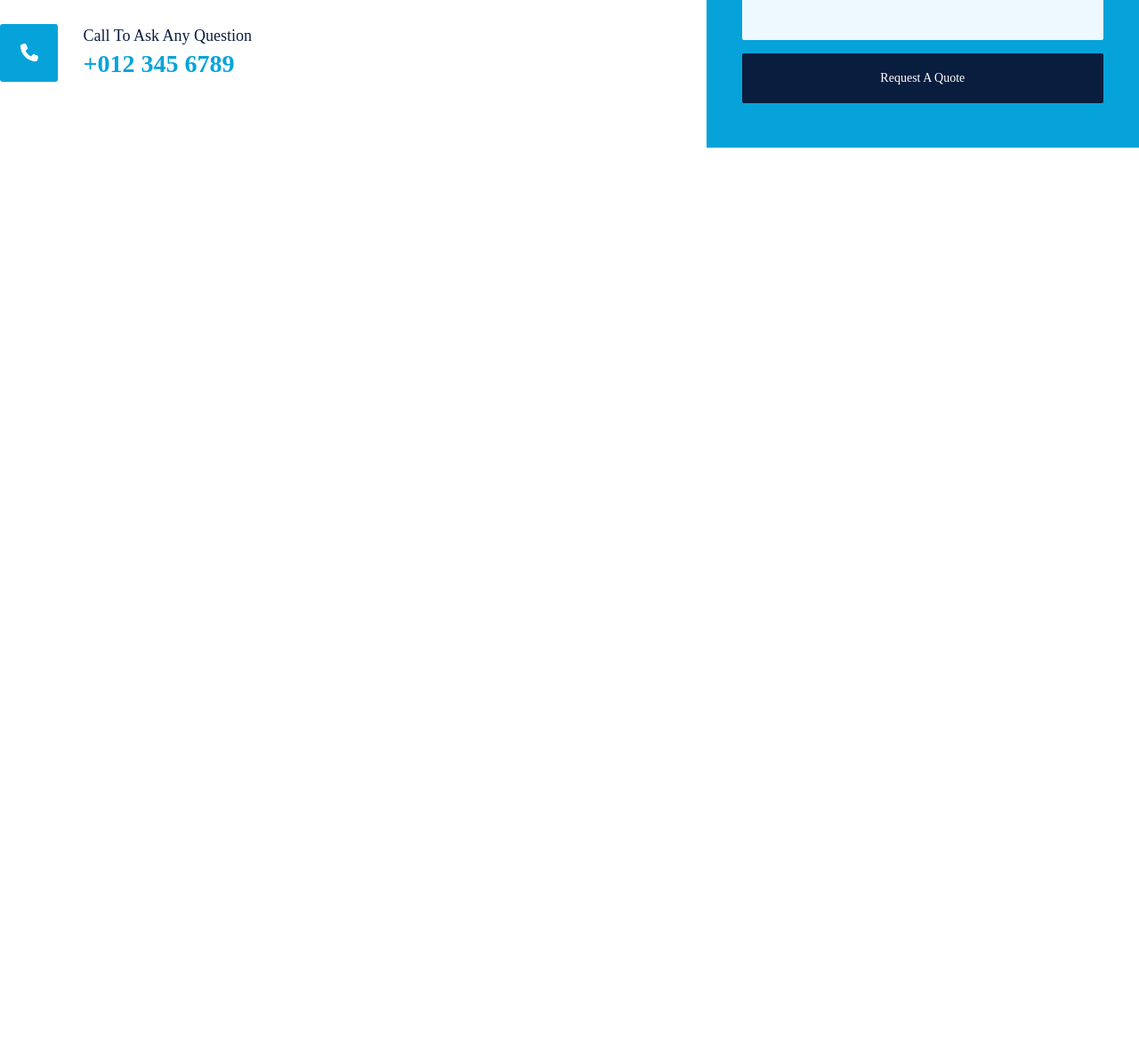
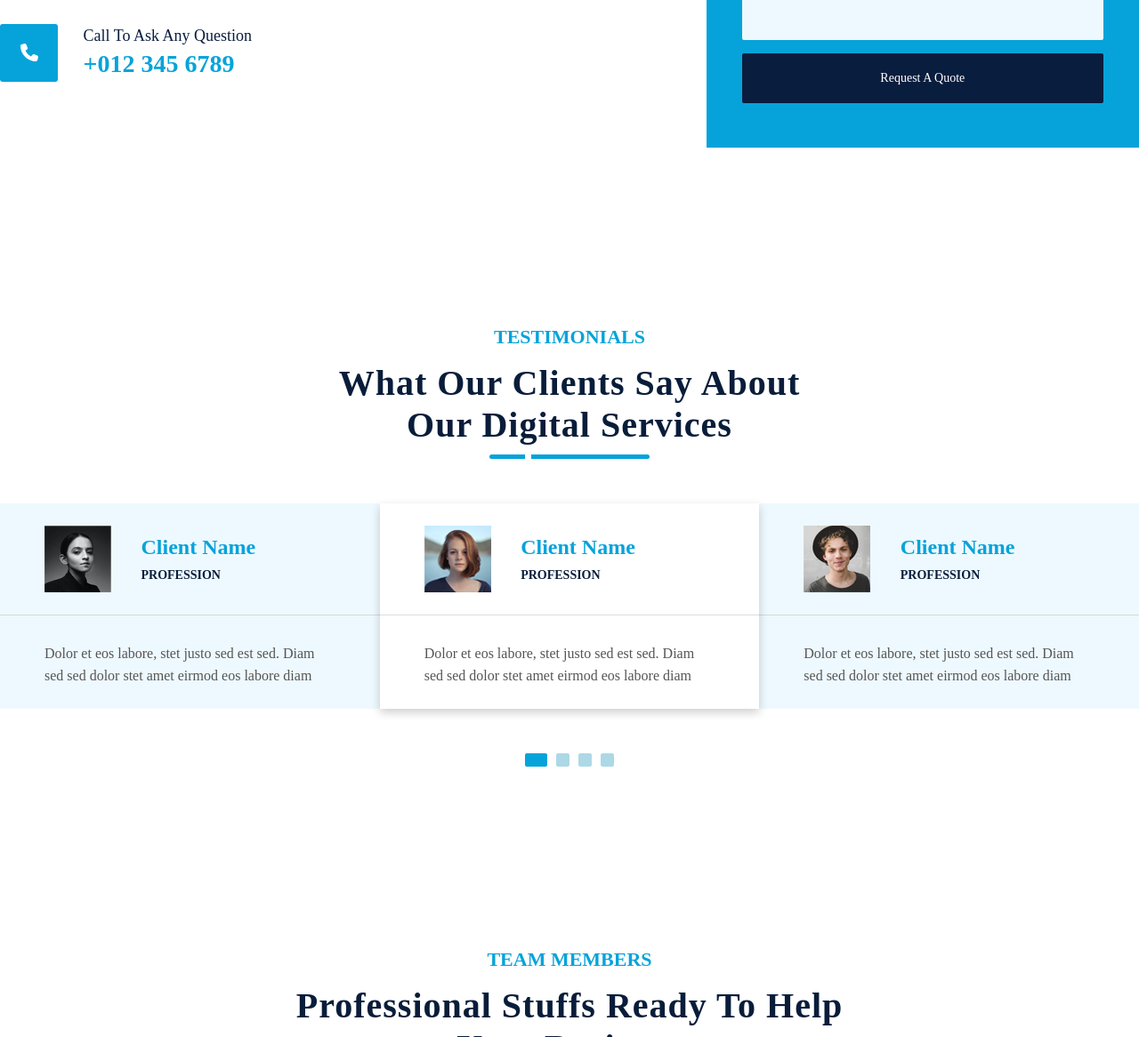
Before and after one commit to bobbyoness02/startup-webpage, a plain HTML site: page index.html in a window 1280 px wide. Shown: the part 5052-6218 px from the top of the page at 89% size. Before the commit the page ends 5318 px from the top, so only its background shows below. Drawn offline with Linux system fonts and the light colour scheme.

Commit message:
Added testimonial and team member sections to the website.

```diff
--- a/index.html
+++ b/index.html
@@ -307,8 +307,91 @@
           </div>
      </section>
 
+     <!-- Testimonial -->
+     <section id="tstmonl" class="main-padding">
+          <div class="uni-max-width">
+               <div class="container-block">
+                    <div class="left left-width">
+                         <h3>Testimonials</h3>
+                         <h2>What Our Clients Say About Our Digital Services</h2>
+                         <span class="br-line margin-auto"></span>
+                    </div>
+                    <div class="right flex-right">
+                         <div class="comment">
+                              <div class="head">
+                                   <img src="Media/testimonial-per-1.png" alt="Client Image">
+                                   <div>
+                                        <span>client name</span><span>profession</span>
+                                   </div>
+                              </div>
+                              <div class="body">
+                                   <p>Dolor et eos labore, stet justo sed est sed. Diam sed sed dolor stet amet eirmod eos labore diam</p>
+                              </div>
+                         </div>
+                         <div class="comment odd">
+                              <div class="head">
+                                   <img src="Media/testimonial-per-2.png" alt="Client Image">
+                                   <div>
+                                        <span>client name</span><span>profession</span>
+                                   </div>
+                              </div>
+                              <div class="body">
+                                   <p>Dolor et eos labore, stet justo sed est sed. Diam sed sed dolor stet amet eirmod eos labore diam</p>
+                              </div>
+                         </div>
+                         <div class="comment">
+                              <div class="head">
+                                   <img src="Media/testimonial-per-3.png" alt="Client Image">
+                                   <div>
+                                        <span>client name</span><span>profession</span>
+                                   </div>
+                              </div>
+                              <div class="body">
+                                   <p>Dolor et eos labore, stet justo sed est sed. Diam sed sed dolor stet amet eirmod eos labore diam</p>
+                              </div>
+                         </div>
+                    </div>
+                    <div class="sliderdots">
+                         <span></span><span></span><span></span><span></span>
+                    </div>
+               </div>
+          </div>
+     </section>
+
+     <!-- Team Members -->
+     <section id="tm-mem" class="main-padding">
+          <div class="uni-max-width">
+               <div class="container-block">
+                    <div class="left left-width">
+                         <h3>team members</h3>
+                         <h2>professional stuffs ready to help your business</h2>
+                         <span class="br-line margin-auto"></span>
+                    </div>
+                    <div class="right">
+                         <ul class="team">
+                              <li>
+                                   <img src="Media/person 1.png" alt="team-member">
+                                   <h3>Full Name</h3>
+                                   <span>DESIGNATION</span>
+                              </li>
+                              <li>
+                                   <img src="Media/person 2.png" alt="team-member">
+                                   <h3>Full Name</h3>
+                                   <span>DESIGNATION</span>
+                              </li>
+                              <li>
+                                   <img src="Media/person 3.png" alt="team-member">
+                                   <h3>Full Name</h3>
+                                   <span>DESIGNATION</span>
+                              </li>
+                         </ul>
+                    </div>
+               </div>
+          </div>
+     </section>
+
 <style>
-
+#tm-mem .br-line::before{     left: 90px;    }
 
 </style>
 </body>
--- a/style.css
+++ b/style.css
@@ -8,6 +8,7 @@ p{   color: #555;     line-height: 25px;  margin: 5px 0 0;}
 .max-width{    width: 100%;   max-width: 1830px;  margin: auto;  }
 .uni-max-width{     width: 100%;   max-width: 1300px;  margin: auto;  }
 .container, .flex-right{    display: flex; align-items: center;     }
+.flex-right{   padding-top: 50px;   }
 .container-block{   display: block;     margin: auto;  text-align: center; }
 
 h2{  color: #091d3a;     font-size: 40px;    text-transform: capitalize;   margin: 15px 0 0;     letter-spacing: 1px;   line-height: initial;  ;}
@@ -20,7 +21,7 @@ h4{  color: #091d3a;     font-size: 24px;    margin: 15px 0 0;   text-transform:
 .counter div:nth-child(2) span:nth-child(2){     font-size:40px; }
 .icon {   height: 65px; width: 65px; background-color: #06a3da;    margin-right: 25px;    border-radius: 3px;    position: relative; display: inline-block;   }
 
-.btn{     background: #06a3da;     padding: 20px 30px;     border-radius: 2px; display: inline-block;   margin: 5px 0 0;    text-transform: capitalize;}
+.btn{     background: #06a3da;     padding: 20px 30px;     border-radius: 2px; display: inline-block;   margin: 5px 0 0;    text-transform: capitalize;    cursor: pointer;    }
 .btn a{   font-size: 18px;    }
 
 .br-line{ position: relative; display: block;     height: 5px;   width: 180px;  background-color: #06a3da;    border-radius: 3px; margin: 15px 0 0;   }
@@ -73,6 +74,7 @@ header .container { justify-content: space-between;    }
      .header-bottom .right li:nth-child(4)::after, .header-bottom .right li:nth-child(5)::after{     content: "\f0d7";   font-family: fontawesome;     margin-left: 5px;   }
      .header-bottom .right li:hover:nth-child(4)::after, .header-bottom .right li:hover:nth-child(5)::after{  color: #06a3da;     }
      .header-bottom .right li:nth-child(7)::after{     content: "\f002";   font-family: fontawesome;     font-size: 16px;    color: #06a3da;     }
+     .header-bottom .right li:hover:nth-child(7)::after{    color: #fff;   }
      .header-bottom .right li:last-child{    background-color: #06a3da;    padding: 10px 15px; border-radius: 3px; }
 
 /* Hero Banner */
@@ -132,7 +134,7 @@ header .container { justify-content: space-between;    }
 #services .right{   display: grid; grid-template-columns: auto auto auto;  padding: 60px 0;    gap: 50px;     }
 #services .gridbox{ background-color: #eef9ff;    border-radius: 3px; width: auto;   padding: 40px 40px 60px; }
 #services .gridbox:hover .icon{    rotate: -135deg;     }
-#services .gridbox:hover .icon::after{  rotate: 135deg; top: 40%;  left: -5%;    transition: 0s;     }
+#services .gridbox:hover .icon::after{  rotate: 135deg; top: 41%;  left: -4%;    transition: 0s;     }
 #services .gridbox .icon::after{    content: ""; font-family: fontawesome;     font-size: 18px;    display: inline-block;   height: 18px;  width: 18px;   position: absolute; top: 50%; width: 50%;    transform: translate(-50%, -50%);  }
 #services .gridbox:nth-child(1) .icon::after{     content: url(Media/shield-halved-solid.svg); }
 #services .gridbox:nth-child(2) .icon::after{     content: "\f200"; }
@@ -191,3 +193,20 @@ header .container { justify-content: space-between;    }
 #req-quote #message{     height: 90px;  padding: 5px 15px 50px; color: #555;}
 #req-quote input:focus ::placeholder{  opacity: 0;    }
 #req-quote .right button{     background-color: #091d3e;}
+
+/* Testimonial */
+#tstmonl .left-width{    width: 45%;}
+#tstmonl .br-line{  margin: 10px auto 0;   }
+#tstmonl .br-line::before{    left: 40px;    }
+#tstmonl .comment{  width: 33.3333%;    background-color: #eef9ff;    }
+#tstmonl .comment > div{   padding: 25px 50px; }
+#tstmonl .comment .head{ height: fit-content;     text-align: left;   border-bottom: 1px solid #99999955;}
+#tstmonl .comment .head>*{ display: inline-block;   vertical-align: middle;     }
+#tstmonl .comment .head div{  padding-left:  30px;     }
+#tstmonl .comment .head div span{  display: block;     }
+#tstmonl .comment .head div span:first-child{     color: #06a3da;     text-transform: capitalize;   font-size: 24px;    font-weight: 800;   }
+#tstmonl .comment .head div span:last-child{     color: #091d3a;     text-transform: uppercase;    font-weight: 800;   margin: 10px 0 0;}
+#tstmonl .comment .body p{    text-align: left;   font-size: 16px;    }
+#tstmonl .sliderdots{    margin: 50px 0 0;}
+#tstmonl .sliderdots span{    height: 15px; width: 15px;    background-color: lightblue;  display: inline-block;   margin: 0 5px;    border-radius: 2px;   }
+#tstmonl .sliderdots span:first-child{  width: 25px;    background-color: #06a3da;   }
```
Also changed, not shown: Media/testimonial-per-1.png (added), Media/testimonial-per-2.png (added), Media/testimonial-per-3.png (added).
